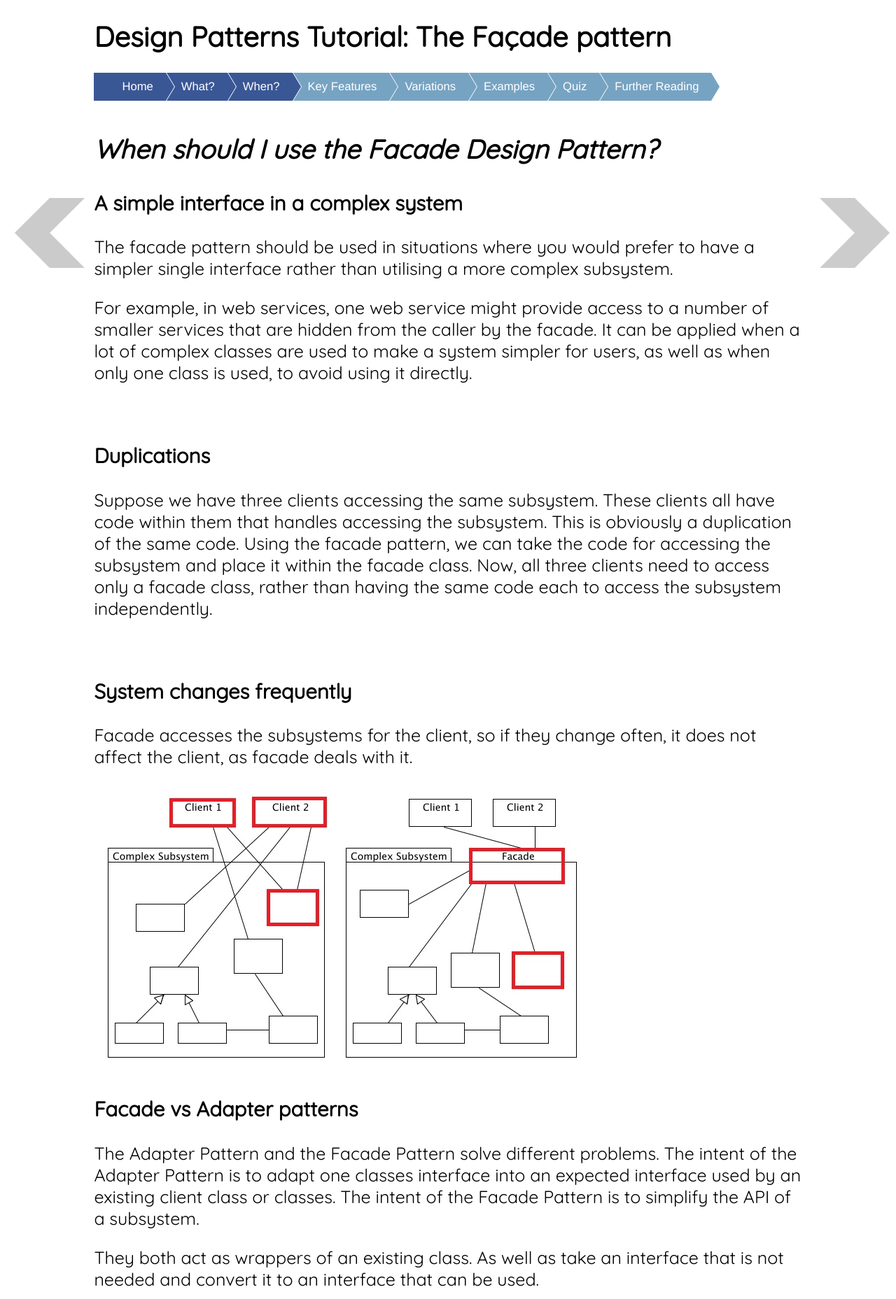
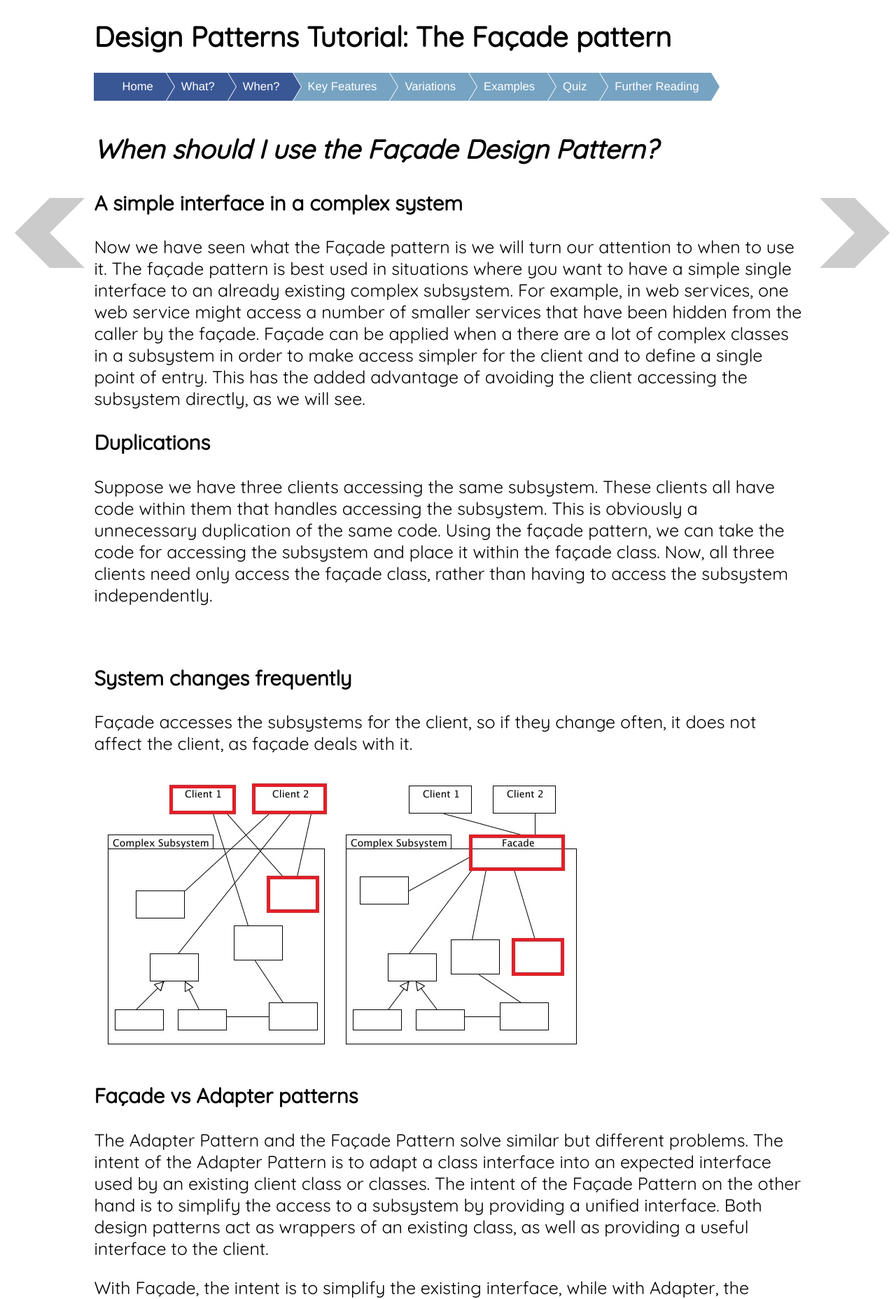
Before and after one commit to daveogle/Facade_Project, a PHP site: page /when.php in a window 1280 px wide. Shown: the top 1857 px of the page at 70% size. Run offline with PHP 8.4, Linux system fonts and the light colour scheme.

Commit message:
proofread(2)

```diff
--- a/when.php
+++ b/when.php
@@ -3,56 +3,54 @@ include("Include/header.html");
 include("Include/navigation.html");
 ?>
 <div class ="mainContent">
-    <h2><i>When should I use the Facade Design Pattern?</i></h2>
+    <h2><i>When should I use the Façade Design Pattern?</i></h2>
 
     <h3>A simple interface in a complex system</h3>
-    <p>The facade pattern should be used in situations where you would prefer to have a simpler single interface
-        rather than utilising a more complex subsystem.</p>
-
-    <p>For example, in web services, one web service might provide access to a number of smaller services that are hidden from the caller by the facade. It can be applied when a lot of complex classes are used to make a system simpler for users, as well as when only one class is used, to avoid using it directly. </p>
-    </br>
+           <p>Now we have seen what the Façade pattern is we will turn our attention to when to use it.
+                 The façade pattern is best used in situations where you want to have a simple single interface
+                 to an already existing complex subsystem.
+                 For example, in web services, one web service might access a number of smaller services that have
+                 been hidden from the caller by the façade.
+                Façade can be applied when a there are a lot of complex classes in a subsystem in order to make access
+                simpler for the client and to define a single point of entry. This has the added advantage of avoiding the client accessing the subsystem directly, as we will see. </p>
 
     <h3>Duplications</h3>
     <p> Suppose we have three clients accessing the same subsystem. These clients all have code within them that handles accessing the
-        subsystem. This is obviously a duplication of the same code. Using the facade pattern, we can take the code for accessing the
-        subsystem and place it within the facade class. Now, all three clients need to access only a facade class, rather than having
-        the same code each to access the subsystem independently. </p>
+        subsystem. This is obviously a unnecessary duplication of the same code. Using the façade pattern, we can take the code for accessing the
+        subsystem and place it within the façade class. Now, all three clients need only access the façade class, rather than having
+         to access the subsystem independently. </p>
     </br>
 
     <h3>System changes frequently</h3>
-    <p>Facade accesses the subsystems for the client, so if they change often, it does not affect the client, as facade deals with it. </p>
-    <img src ="Images/facade_adv.jpg" alt ="System changes">
+    <p>Façade accesses the subsystems for the client, so if they change often, it does not affect the client, as façade deals with it. </p>
+
+    <img src ="Images/facade_adv.jpg"  title="System Changes Example" alt ="System changes">
 
     </br>
 
-    <h3>Facade vs Adapter patterns</h3>
-    <p>The Adapter Pattern and the Facade Pattern solve different problems. The intent of the Adapter Pattern is to adapt one classes interface into an expected interface used by an existing client class or classes. The intent of the Facade Pattern is to simplify the API of a subsystem. </p>
-
-    <p>They both act as wrappers of an existing class. As well as take an interface that is not needed and convert it to an interface that can be used.
+    <h3>Façade vs Adapter patterns</h3>
+    <p>The Adapter Pattern and the Façade Pattern solve similar but different problems.
+           The intent of the Adapter Pattern is to adapt a class interface into an expected interface used by an existing client class or classes.
+           The intent of the Façade Pattern on the other hand is to simplify the access to a subsystem by providing a unified interface.
+           Both design patterns act as wrappers of an existing class, as well as providing a useful interface to the client.</p>
+    <p>With Façade, the intent is to simplify the existing interface, while with Adapter, the existing interface does not match requirements and needs to be converted into a usable form.
+           The Façade class often encapsulates many classes while Adapter tends to encapsulate only one.
+           A Façade class can simplify a single, very complex object, while an adapter can wrap multiple objects at once in order to access all the functionality it needs.
     </p>
-    <p>With Facade, the intent is to simplify the existing interface. While with Adapter, there is a target interface that can be converted to. Facade hides many classes, Adapter hides only one. However, a Facade can simplify a single, very complex object, while an adapter can wrap multiple objects at once in order to access all the functionality it needs.
-    </p>
-    <p>The key is simplify (facade) vs convert (adapter).</p>
-    <br>
+    <p>"An Adapter is used when the wrapper must respect a particular interface and must support a polymorphic behaviour. On the other hand, a façade is used when one wants an easier or simpler interface to work with."</p>
     <h3>Simple example</h3>
     <p> Imagine you want to organize a marriage reception. You need to do the following: </p>
     <ul>
-        <li>decorate the hall where the event is planned&nbsp;</li>
-        <li>music band to play some music</li>
+        <li>decorate the hall where the event is planned</li>
+        <li>hire a band to play some music</li>
         <li>organize dinner for say 100 people</li>
         <li>snack in the evening for around 50 people</li>
     </ul>
-    <p>If you wanted to organize such an event some 10 years back, you wanted to go to a caterer for food, a musical troop for music, and organize flowers and people to decorate them, and so on. </p>
-    <p>Some twenty years back, we needed to go to the fish market, the meat shop, the vegetable market etc., for the raw materials for the food and then organize a cook so that you have everything ready for the event.
+    <p>If you wanted to organize such an event some 10 years back, you wanted to go to a caterer for food, a musical troop for music, and organize flowers and people to decorate them, and so on.
+          Some twenty years back, we needed to go to the fish market, the meat shop, the vegetable market etc., for the raw materials for the food and then organize a cook so that you have everything ready for the event.
+          Now life is really simpler, with event managers you just need to talk to the event manager and tell them your requirements. The event manager then liaises with the appropriate people to meet your requirements
+          This is an example of a Façade design pattern. You don’t need to interact with many different objects (people) for each and every activity. You will be provided a single interface (the event manager) which will act as a façade for many activities. This makes the life of clients much simpler.
     </p>
-    <p>Now, life is really simpler with event managers. You just need to walk to an event manager and tell him that you need a hall decorated with flowers, dinner for 100 people, snacks for 50 people, and need a good music troop to play music while the reception is going on. You don’t need to worry about anything, and they will take care of the rest.
-    </p>
-    <p>This is a typical example for Façade. You don’t need to interact with many different objects for each and every activity. You will be provided a single interface which will act as a façade for many activities. This makes the life of clients much simpler.
-    </p>
-    <p>Here, you are behaving as a client who initiates the process, and the event manager is working as a "facade"
-        for you, completing the job based on your direction. </p>
-
-
 </div>
 <?php
 include("Include/footer.html");
```
